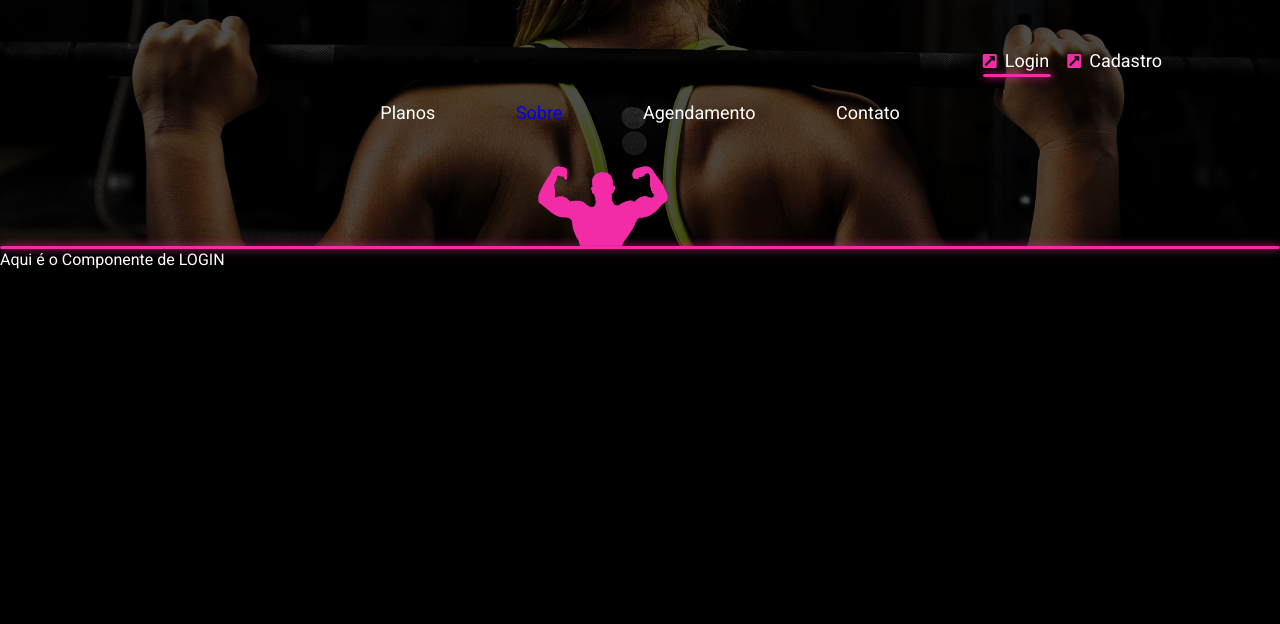
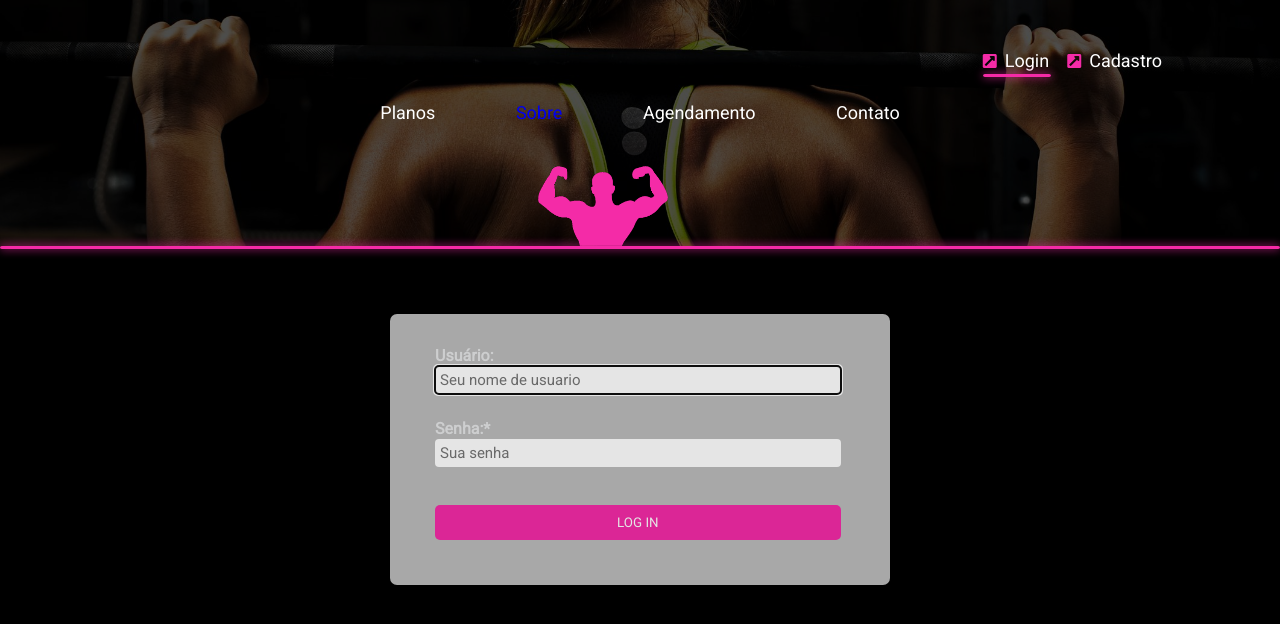
Before and after one commit to beatrizresende/beatrizresende.github.io, an Angular app in the folder frontend/mygym/: page /login in a window 1280 px wide. Shown: the top 624 px of the page. Built offline with nearby package versions, Linux system fonts and the light colour scheme.

Commit message:
criando componente login e estilos

```diff
--- a/frontend/mygym/src/app/components/login/login.component.css
+++ b/frontend/mygym/src/app/components/login/login.component.css
@@ -1,3 +1,94 @@
 .login-container {
   color: white;
+  margin: 5%;
 }
+
+h3{
+   margin-left:3%;
+   margin-bottom:1px;
+   margin-top:0px;
+   font-size: 16px;
+}
+
+.form-container{
+   display: flex;
+   flex-direction: row;
+   justify-content: center;
+   align-items: center;
+}
+
+.form-box {
+   opacity: 90%;
+   padding: 2rem;
+   background:#bbbbbb;
+   border-radius:7px;
+   -webkit-border-radius:7px;
+   -moz-border-radius:7px;
+   width: 100%;
+   max-width: 500px;
+}
+
+.form-container input,
+.form-container select
+{
+   font-size: 15px;
+   margin-left: 3%;
+   width:93%;
+   background: #fff;
+   border: 0;
+   -moz-border-radius: 4px;
+   -webkit-border-radius: 4px;
+   border-radius: 4px;
+   margin-bottom: 25px;
+   padding: 5px;
+}
+
+
+.form-container input:focus,
+.form-container select:focus{
+   background-color: #ffffff;
+}
+
+.form-container button[type="submit"] {
+   cursor:pointer;
+   width:93%;
+   border:none;
+   background:#f42ba7;
+   color:#FFF;
+   margin:3%;
+   padding:10px;
+   border-radius:5px;
+}
+
+button[type="submit"] {
+   width:93%;
+}
+
+.form-container button[type="submit"]:hover {
+   background:#FFF;
+   color:#f42ba7;
+   border:1px solid;
+}
+
+.form-container button[type="submit"]:active {
+   box-shadow:inset 0 1px 3px rgba(0,0,0,0.5);
+}
+
+input:required, textarea:required{
+   box-shadow: none;
+   -moz-box-shadow: none;
+   -webkit-box-shadow: none;
+   -o-box-shadow: none;
+}
+
+.required {
+   font-weight:bold;
+   color: #E5E6E7;
+}
+
+/* Make form look nice on smaller screens */
+@media (max-width: 500px) {
+   .form-container {
+      width: 100%;
+   }
+}
--- a/frontend/mygym/src/app/components/login/login.component.html
+++ b/frontend/mygym/src/app/components/login/login.component.html
@@ -1,6 +1,23 @@
 <div class="style-default">
   <div class="login-container">
-    <p>Aqui é o Componente de LOGIN</p>
+    <div id="login-form" class="form-container">
+      <div class="form-box">
+        <form>
+          <label for="user">
+            <h3 class="required" >Usuário:</h3>
+            <input type="text" id="user" name="user" value="" placeholder="Seu nome de usuario" required="required" tabindex="1" autofocus="autofocus" />
+          </label>
 
+          <label for="password">
+            <h3 class="required">Senha:*</h3>
+            <input type="password" id="pass" name="pass" value="" placeholder="Sua senha" required="required"/>
+          </label>
+
+          <div>
+            <button name="submit" type="submit" id="submit" >LOG IN</button>
+          </div>
+        </form>
+      </div>
+    </div>
   </div>
 </div>
--- a/frontend/mygym/src/styles.css
+++ b/frontend/mygym/src/styles.css
@@ -87,6 +87,33 @@ body {
   animation: animeleft 0.5s forwards;
 }
 
+/* Estilização mensagens de alerta */
+
+#failure, #success {
+  color: #6EA070;
+  display:none;
+}
+
+.alert-danger {
+   color: #721c24;
+   background-color: #f8d7da;
+   border-color: #f5c6cb;
+}
+
+.alert-success {
+   color: #155724;
+   background-color: #d4edda;
+   border-color: #c3e6cb;
+}
+
+.alert {
+   position: relative;
+   padding: .75rem 1.25rem;
+   margin-bottom: 1rem;
+   border: 1px solid transparent;
+   border-radius: .25rem;
+}
+
 @keyframes animeleft {
   to {
     opacity: 1;
```
